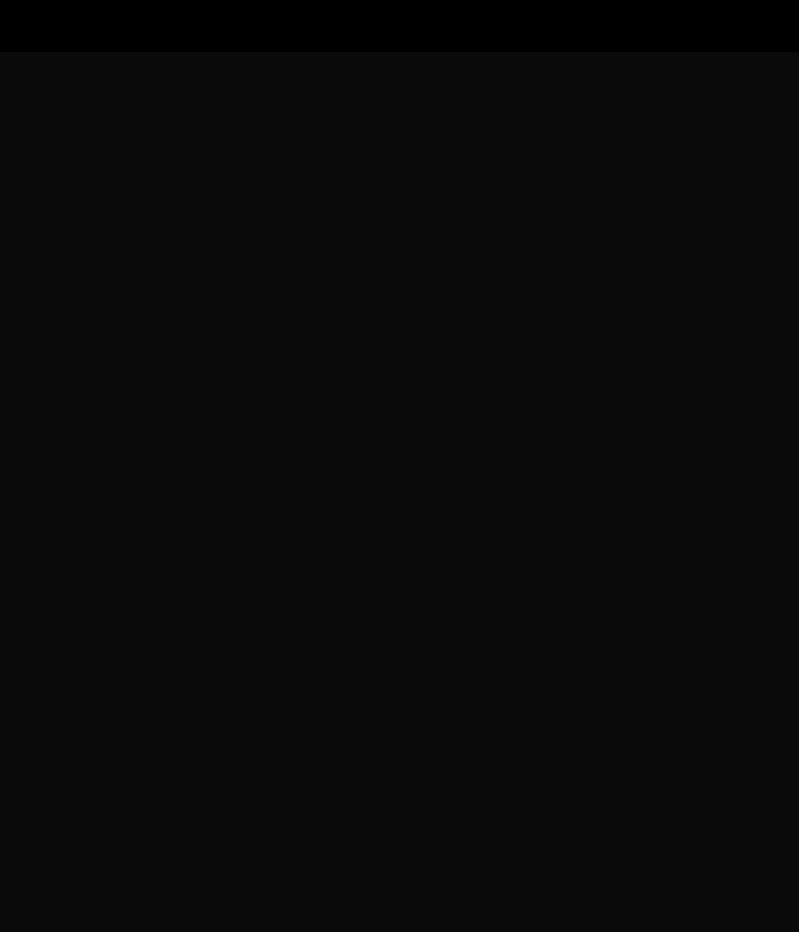
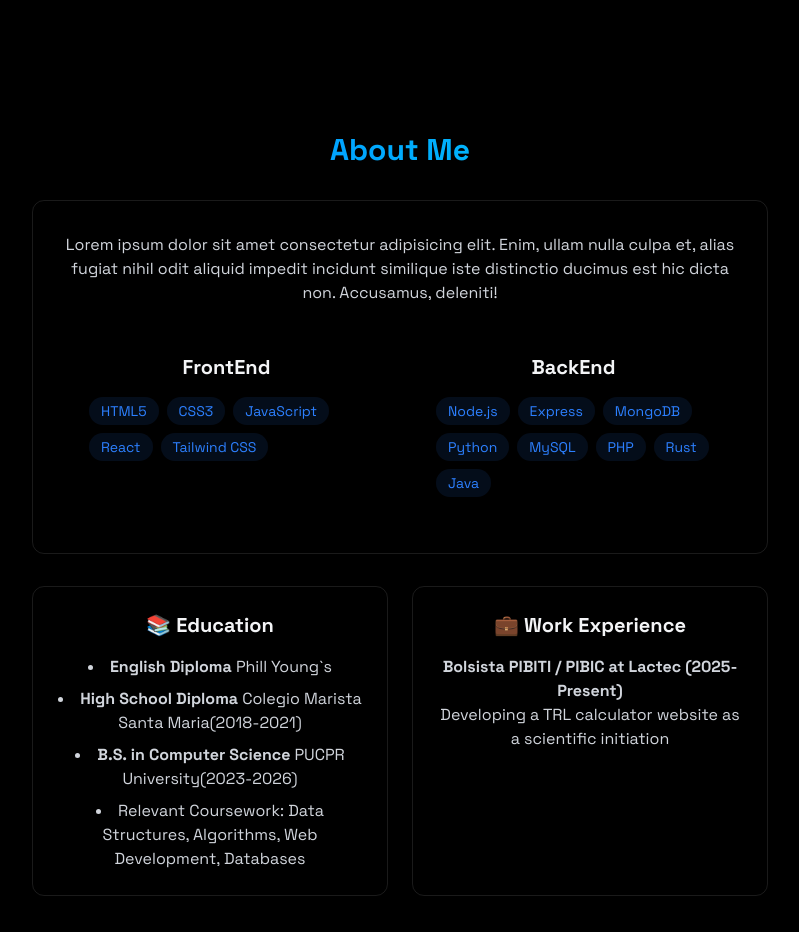
Before and after one commit to giuseppefilippin/Portfolio, a React (Vite) app: page / in a window 1280 px wide. Shown: the part 780-1712 px from the top of the page, without its empty margins (240-1039 px from the left). Before the commit the page ends 864 px from the top, so only its background shows below. Built offline with nearby package versions, Linux system fonts and the light colour scheme.

Commit message:
creating about me  section

```diff
--- a/src/App.jsx
+++ b/src/App.jsx
@@ -4,6 +4,7 @@
 import { Navbar } from "./components/Navbar";
 import { MobileMenu } from "./components/MobileMenu";
 import { Home } from "./components/sections/Home";
+import { About } from "./components/sections/About";
 import { useState } from "react";
 
 function App() {
@@ -21,6 +22,7 @@
         <Navbar menuOpen={menuOpen} setMenuOpen={setMenuOpen} />
         <MobileMenu menuOpen={menuOpen} setMenuOpen={setMenuOpen} />
         <Home />
+        <About />
       </div>
     </>
   );
--- a/src/components/sections/About.jsx
+++ b/src/components/sections/About.jsx
@@ -0,0 +1,102 @@
+export const About = () => {
+  const frontendSkills = [
+    "HTML5",
+    "CSS3",
+    "JavaScript",
+    "React",
+    "Tailwind CSS",
+  ];
+  const backendSkills = [
+    "Node.js",
+    "Express",
+    "MongoDB",
+    "Python",
+    "MySQL",
+    "PHP",
+    "Rust",
+    "Java",
+  ];
+  return (
+    <section
+      id="about"
+      className="min-h-screen flex items-center justify-center py-20"
+    >
+      <div className="max-w-3xl mx-auto px-4">
+        <h2 className="text-3xl font-bold mb-8 bg-gradient-to-r from-blue-500 to-cyan-400 bg-clip-text text-transparent text-center">
+          About Me
+        </h2>
+        <div className="rounded-xl p-8 border-white/10 border hover:-translate-y-1 transition-all">
+          <p className="text-gray-300 mb-6">
+            Lorem ipsum dolor sit amet consectetur adipisicing elit. Enim, ullam
+            nulla culpa et, alias fugiat nihil odit aliquid impedit incidunt
+            similique iste distinctio ducimus est hic dicta non. Accusamus,
+            deleniti!
+          </p>
+          <div className="grid gird-cols-1 md:grid-cols-2 gap-6">
+            <div className="rounded-xl p-6 hover:-translate-y-1 transition-all">
+              <h3 className="text-xl font-bold mb-4">FrontEnd</h3>
+              <div className="flex flex-wrap gap-2">
+                {frontendSkills.map((tech, key) => (
+                  <span
+                    key={key}
+                    className="bg-blue-500/10 text-blue-500 px-3 py-1 rounded-full text-sm hover:bg-blue-500/20 hover:shadow-[0_2px_8px_rgba(59, 130, 246, 0.2)] transition"
+                  >
+                    {tech}
+                  </span>
+                ))}
+              </div>
+            </div>
+            <div className="rounded-xl p-6 hover:-translate-y-1 transition-all">
+              <h3 className="text-xl font-bold mb-4">BackEnd</h3>
+              <div className="flex flex-wrap gap-2">
+                {backendSkills.map((tech, key) => (
+                  <span
+                    key={key}
+                    className="bg-blue-500/10 text-blue-500 px-3 py-1 rounded-full text-sm hover:bg-blue-500/20 hover:shadow-[0_2px_8px_rgba(59, 130, 246, 0.2)] transition"
+                  >
+                    {tech}
+                  </span>
+                ))}
+              </div>
+            </div>
+          </div>
+        </div>
+
+        <div className="grid grid-cols-1 md:grid-cols-2 gap-6 mt-8">
+          <div className="p-6 rounded-xl border-white/10 border hover:-translate-y-1 transition-all">
+            <h3 className="text-xl font-bold mb-4"> 📚 Education </h3>
+            <ul className="list-disc list-inside text-gray-300 space-y-2">
+              <li>
+                <strong>English Diploma</strong> Phill Young`s
+              </li>
+              <li>
+                <strong>High School Diploma</strong> Colegio Marista Santa
+                Maria(2018-2021)
+              </li>
+              <li>
+                <strong>B.S. in Computer Science </strong> PUCPR
+                University(2023-2026)
+              </li>
+              <li>
+                Relevant Coursework: Data Structures, Algorithms, Web
+                Development, Databases
+              </li>
+            </ul>
+          </div>
+          <div className="p-6 rounded-xl border-white/10 border hover:-translate-y-1 transition-all">
+            <h3 className="text-xl font-bold mb-4"> 💼 Work Experience </h3>
+            <div className="space-y-4 text-gray-300">
+                {/* copiar a Div abaixo para adicionar futuras work experience */}
+              <div>
+                <h4 className="font-bold">Bolsista PIBITI / PIBIC at Lactec (2025-Present)</h4>
+                <p>
+                  Developing a TRL calculator website as a scientific initiation
+                </p>
+              </div>
+            </div>
+          </div>
+        </div>
+      </div>
+    </section>
+  );
+};
```
